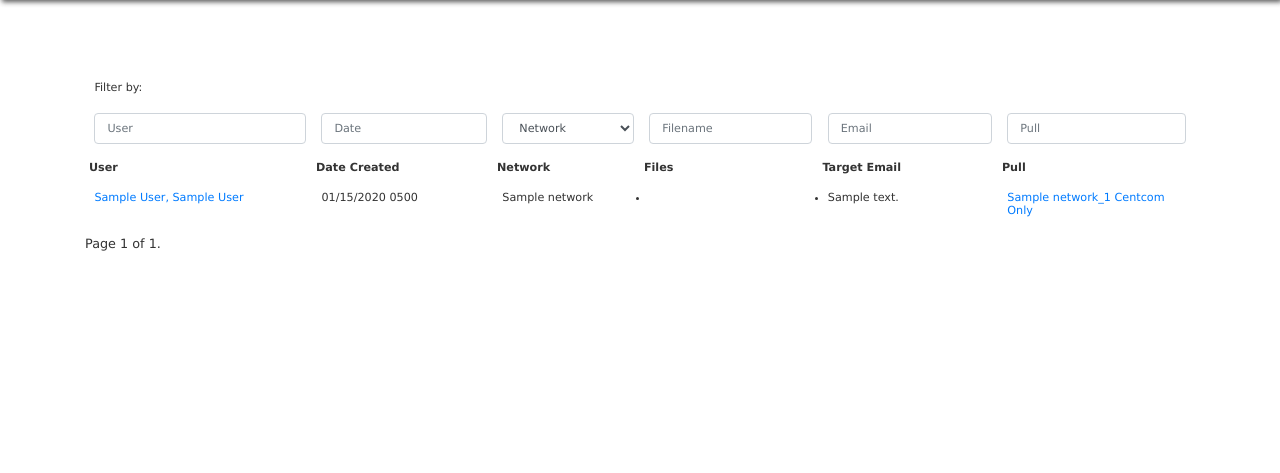
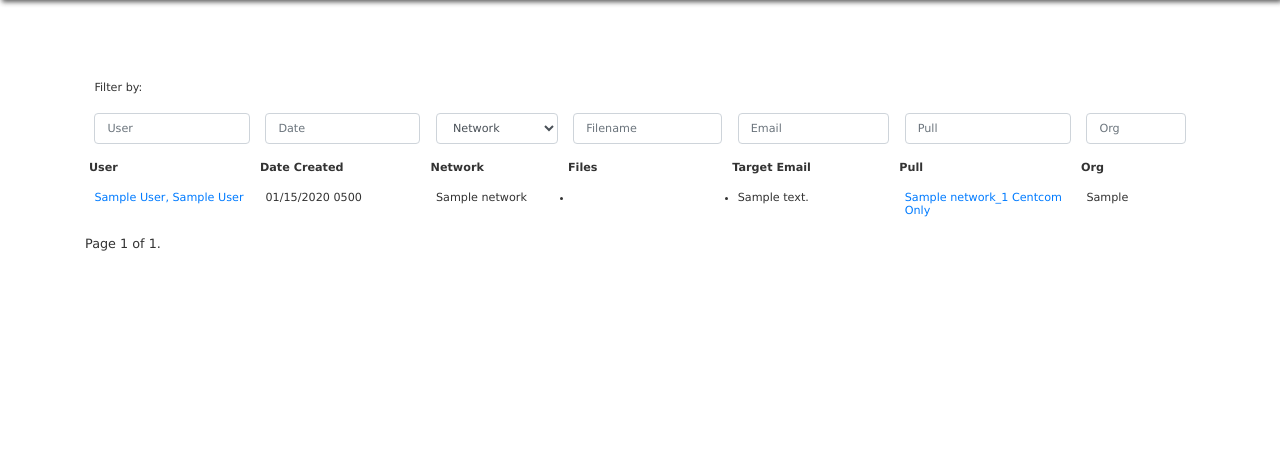
Before and after one commit to oes-webteam/cftsPublic, a Django app: page /archive in a window 1280 px wide. Shown: the part 126-599 px from the top of the page. Run offline with Django 3.2, Linux system fonts and the light colour scheme; a user stored in the database is signed in; tables that the repository leaves empty hold one stand-in row (values such as "Sample post"); some libraries are stand-ins or nearby versions.

Commit message:
user name in transfer archive page now links to request admin page

```diff
--- a/cfts/static/js/archive.js
+++ b/cfts/static/js/archive.js
@@ -108,6 +108,14 @@ jQuery( document ).ready( function() {
             });
             break;
 
+          case "filterOrg":
+            $( ".xfer-org" ).each( function() {
+              $thisCell = $( this );
+              if( !$thisCell.html().toUpperCase().includes( $thisFilter.val().toUpperCase() ) )
+                 $thisCell.parent( ".data-row" ).hide();
+            });
+            break;
+
           default:
             $.noop();
         } // end switch
@@ -147,35 +155,35 @@ jQuery( document ).ready( function() {
 
 
 
-  // create the dialog (modal) object
-  userDialog = $( '#user-modal' ).dialog({
-    autoOpen: false,
-    height: 400,
-    width: 350,
-    modal: true,
-    buttons: {
-      "View Requests": function() {
-        filterArchive( $(this).data( 'user_id' ) );
-      },
-      "Email User": function() {
+  // // create the dialog (modal) object
+  // userDialog = $( '#user-modal' ).dialog({
+  //   autoOpen: false,
+  //   height: 400,
+  //   width: 350,
+  //   modal: true,
+  //   buttons: {
+  //     "View Requests": function() {
+  //       filterArchive( $(this).data( 'user_id' ) );
+  //     },
+  //     "Email User": function() {
 
-      },
-      Close: () => userDialog.dialog( 'close' )
-    },
-    close: () => {}
-  });
+  //     },
+  //     Close: () => userDialog.dialog( 'close' )
+  //   },
+  //   close: () => {}
+  // });
 
-  // You clicked a user link.  Huzzah!  Now here's what were gonna do ...
-  $( 'a.user' ).click( e => {
-    e.preventDefault();
-    const data = {};
-    const url = '/api-getuser/' + e.target.id;
-    $.get( url, ( resp ) => {
-      $( '#name' ).text( resp.first_name + ' ' + resp.last_name );
-      $( '#email' ).text( resp.email );
-    });
-    userDialog.dialog( 'open' );
+  // // You clicked a user link.  Huzzah!  Now here's what were gonna do ...
+  // $( 'a.user' ).click( e => {
+  //   e.preventDefault();
+  //   const data = {};
+  //   const url = '/api-getuser/' + e.target.id;
+  //   $.get( url, ( resp ) => {
+  //     $( '#name' ).text( resp.first_name + ' ' + resp.last_name );
+  //     $( '#email' ).text( resp.email );
+  //   });
+  //   userDialog.dialog( 'open' );
 
-  });
+  // });
 
 });
--- a/templates/pages/archive.html
+++ b/templates/pages/archive.html
@@ -37,18 +37,22 @@
         <td class="form-group">
             <input type="text" class="form-control filter" name="filterPull" placeholder="Pull" />
         </td>
+        <td class="form-group">
+            <input type="text" class="form-control filter" name="filterOrg" placeholder="Org" />
+        </td>
     </tr>
     <tr>
-        <th style="width: 20em;">User</th>  <!-- add filter by user -->
+        <th style="width: 15em;">User</th>  <!-- add filter by user -->
         <th>Date Created</th>
-        <th>Network</th>
+        <th style="width: 12em;">Network</th>
         <th>Files</th>
-        <th>Target Email</th>
+        <th >Target Email</th>
         <th>Pull</th> <!-- add filter by pull -->
+        <th style="width: 10em;">Org</th>
     </tr>
 {% for r in rc.requests %}
     <tr class="data-row">
-        <td class="xfer-user"><a href="#" class="user" id="{{ r.user.user_id }}">{{ r.user }}</a></td>
+        <td class="xfer-user"><a href="{% url 'admin:pages_request_change' r.request_id %}" class="user" id="{{ r.user.user_id }}">{{ r.user }}</a></td>
         <td class="xfer-date">{{ r.date_created|date:"m/d/Y Hi" }}</td>
         <td class="xfer-net">{{ r.network }}</td>
         <td class="xfer-files">
@@ -68,11 +72,13 @@
             </ul>
         </td>
         <td class="xfer-pull">
-	    <a href="getPull/{{r.pull}} {{r.date_pulled|date:"dM"}} {{r.date_pulled|time:"Hi"}}.zip">{{r.pull}} {% if r.pull.centcom_pull %}
-		Centcom Only
+        <a href="getPull/{{r.pull}} {{r.date_pulled|date:"dM"}} {{r.date_pulled|time:"Hi"}}.zip">{{r.pull}} {% if r.pull.centcom_pull %}
+        Centcom Only
             {% endif %}</a>
-
-	</td>
+        </td>
+        <td class="xfer-org">
+        <div>{{r.org}}</div>
+        </td>
     </tr>
 {% endfor %}
 </table>
```
